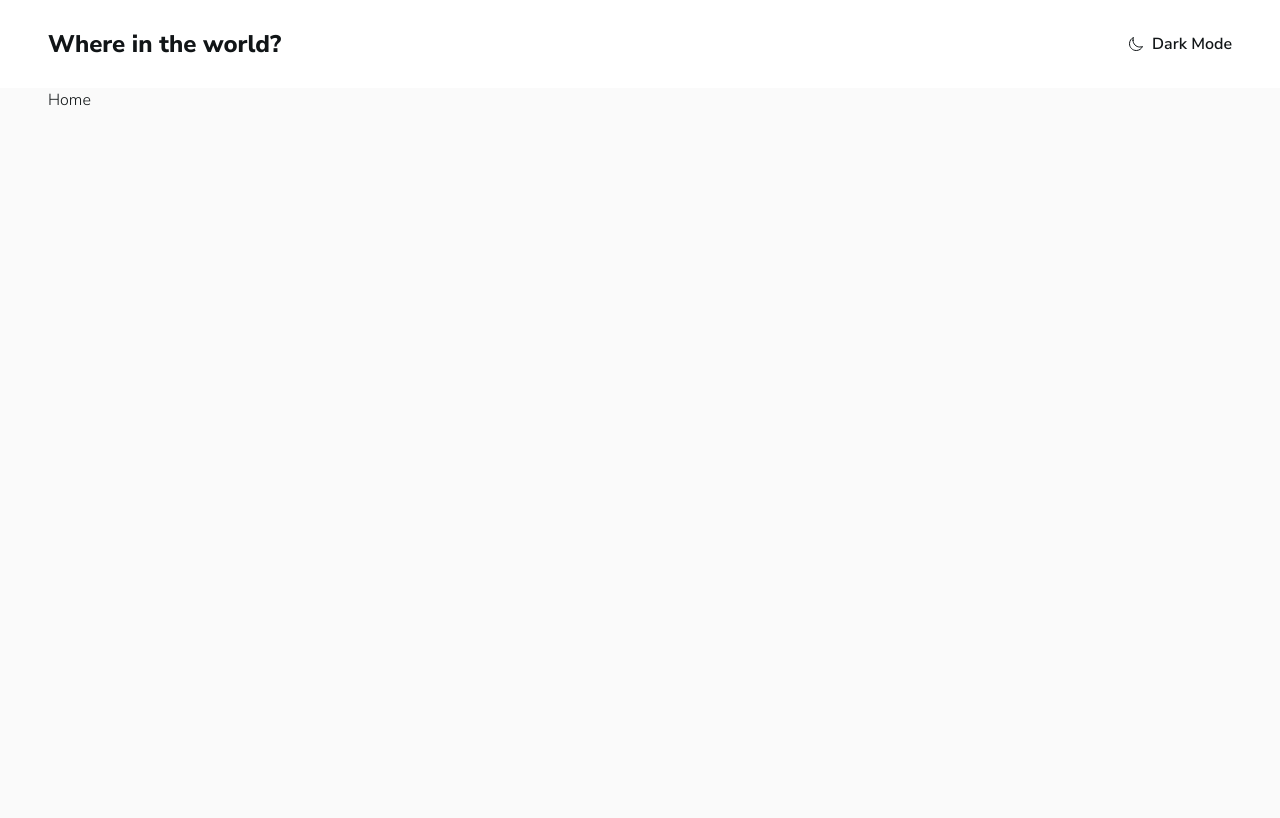
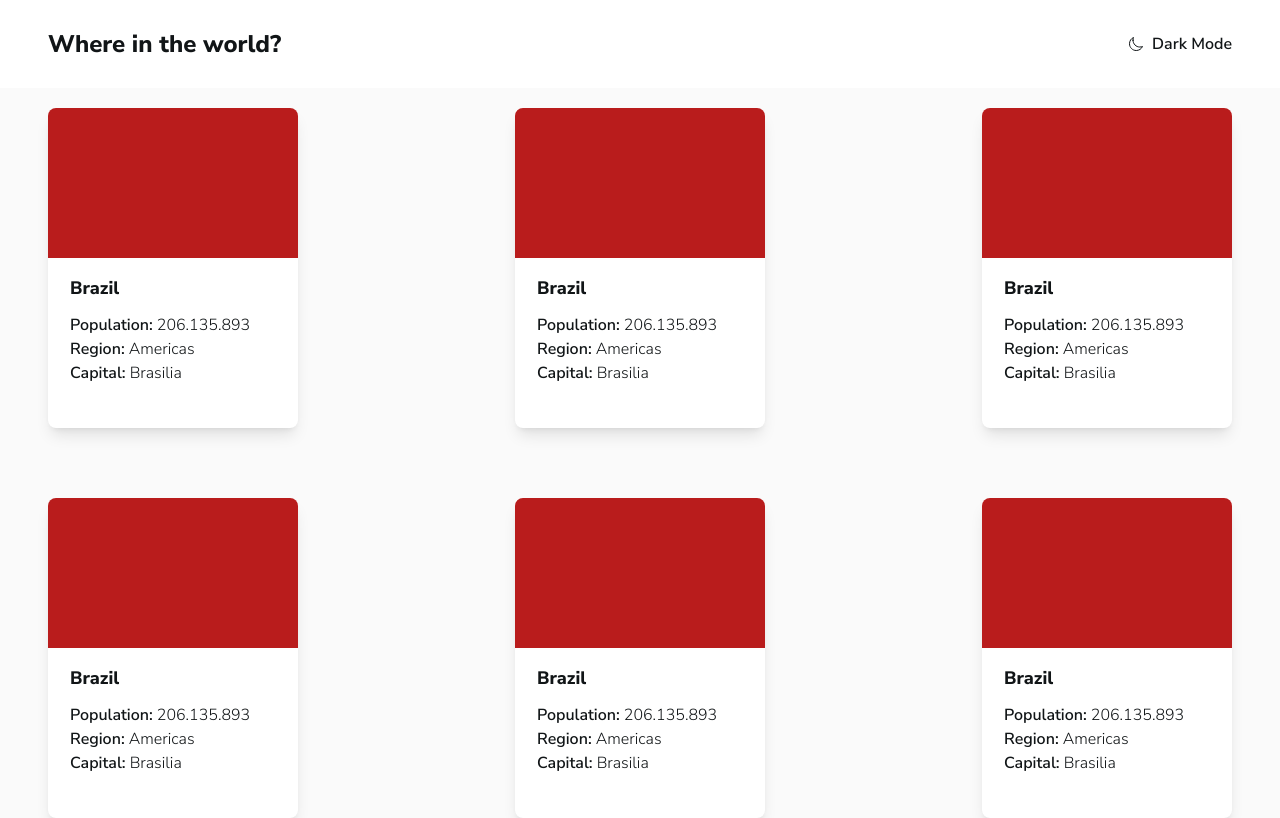
Before and after one commit to Nasko9/countries-react-app, a React (Create React App) app: page / in a window 1280 px wide. Shown: the top 818 px of the page. Built offline with nearby package versions, Linux system fonts and the light colour scheme.

Commit message:
Created card component

```diff
--- /dev/null
+++ b/src/containers/Home/Card/index.tsx
@@ -0,0 +1,19 @@
+export default function Card() {
+  return (
+    <div className="h-80 w-[15.625rem] rounded-lg bg-secondary shadow-lg">
+      <div className="h-[9.375rem] rounded-t-lg bg-red-700"></div>
+      <div className="h-[10.625rem] rounded-b-lg px-[1.375rem] pt-[1rem]">
+        <h1 className="mb-[0.688rem] text-lg font-bold">Brazil</h1>
+        <p>
+          <span className="font-semibold">Population:</span> 206.135.893
+        </p>
+        <p>
+          <span className="font-semibold">Region:</span> Americas
+        </p>
+        <p>
+          <span className="font-semibold">Capital:</span> Brasilia
+        </p>
+      </div>
+    </div>
+  );
+}
--- a/src/containers/Home/index.tsx
+++ b/src/containers/Home/index.tsx
@@ -1,7 +1,21 @@
+// Components
+import Card from "./Card";
+
 export default function Home() {
   return (
     <div className="h-screen bg-primary text-primary">
-      <div className="container">Home</div>
+      <div className="container flex flex-wrap justify-center gap-[2.5rem] py-5 sm:justify-between sm:gap-[4.375rem]">
+        <Card />
+        <Card />
+        <Card />
+        <Card />
+        <Card />
+        <Card />
+        <Card />
+        <Card />
+      </div>
     </div>
   );
 }
+
+//! Za skeleton kartice: <div className="h-80 w-[15.6rem] rounded-lg bg-secondary"></div>;
--- a/src/index.css
+++ b/src/index.css
@@ -13,8 +13,7 @@
   }
 }
 
-/* LIght and dark mode global classes */
-
+/* Light and dark mode global classes */
 .light {
   --color-bg-primary: hsl(0, 0%, 98%);
   --color-bg-secondary: hsl(0, 0%, 100%);
```
Also changed, not shown: src/components/Providers/ThemeProvider/index.tsx (deleted, +0 -59 lines).
